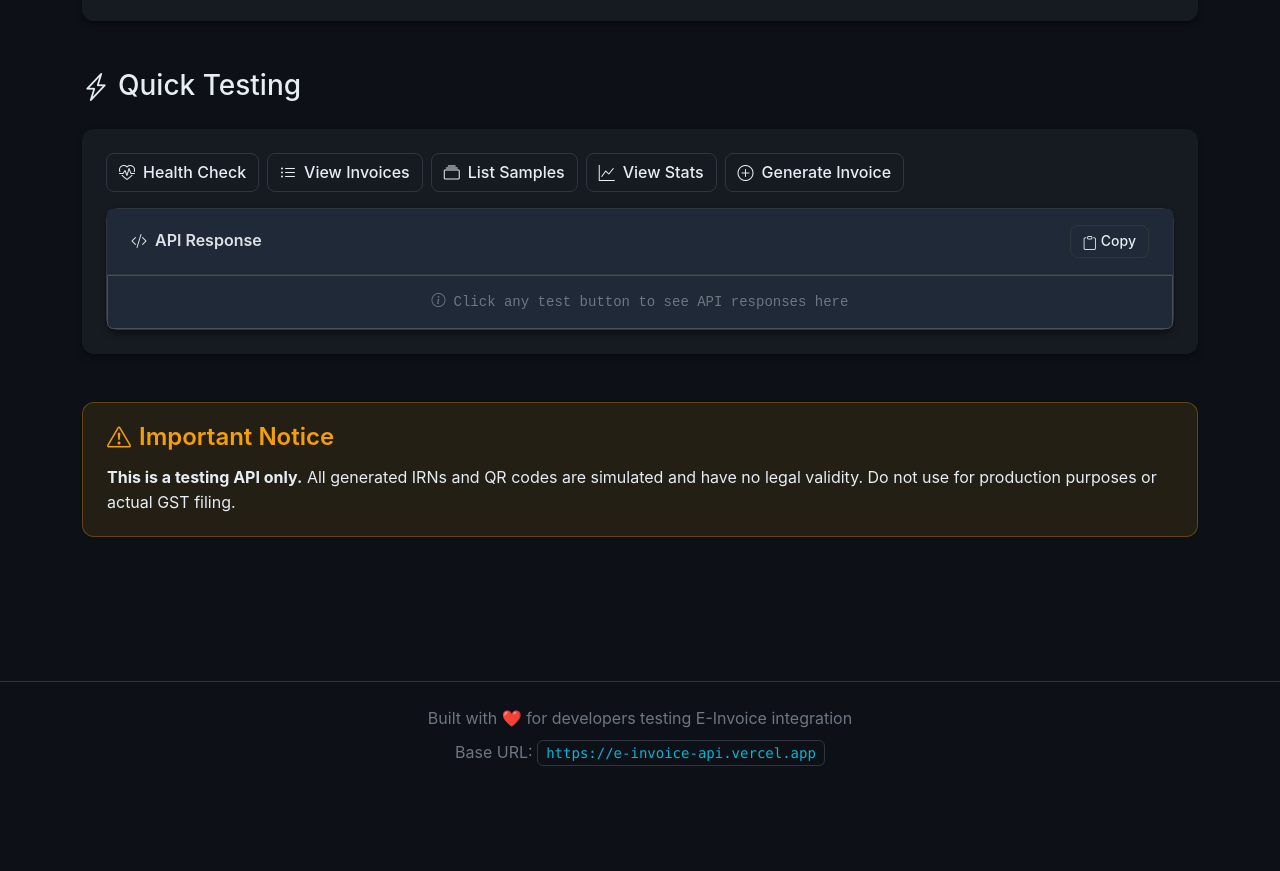
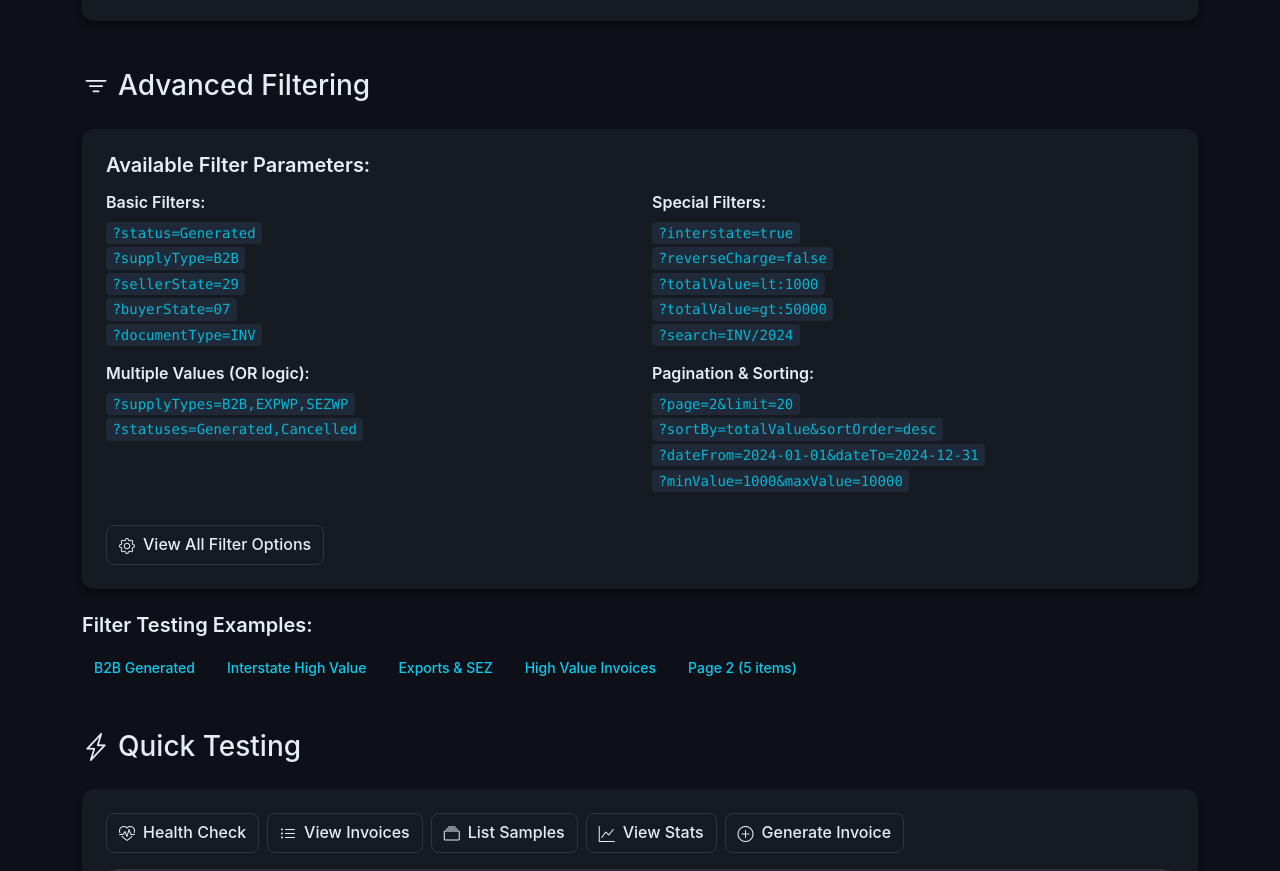
Before and after one commit to OmkarGharat/e-invoice-api, a website: page public/index.html in a window 1280 px wide. Shown: the part 1351-2222 px from the top of the page. Before the commit the page ends 2140 px from the top, so only its background shows below. Drawn offline with nearby package versions, Linux system fonts and the light colour scheme; no server answers.

Commit message:
Edit index.html

```diff
--- a/public/index.html
+++ b/public/index.html
@@ -205,6 +205,70 @@
             </div>
         </section>
 
+        <!-- Filtering Documentation Section -->
+<section class="mb-5">
+    <h2 class="h3 mb-4"><i class="bi bi-filter me-2"></i>Advanced Filtering</h2>
+
+    <div class="card bg-secondary border-0 mb-3">
+        <div class="card-body">
+            <h5 class="mb-3">Available Filter Parameters:</h5>
+
+            <div class="row">
+                <div class="col-md-6">
+                    <h6>Basic Filters:</h6>
+                    <ul class="list-unstyled">
+                        <li><code>?status=Generated</code></li>
+                        <li><code>?supplyType=B2B</code></li>
+                        <li><code>?sellerState=29</code></li>
+                        <li><code>?buyerState=07</code></li>
+                        <li><code>?documentType=INV</code></li>
+                    </ul>
+
+                    <h6>Multiple Values (OR logic):</h6>
+                    <ul class="list-unstyled">
+                        <li><code>?supplyTypes=B2B,EXPWP,SEZWP</code></li>
+                        <li><code>?statuses=Generated,Cancelled</code></li>
+                    </ul>
+                </div>
+
+                <div class="col-md-6">
+                    <h6>Special Filters:</h6>
+                    <ul class="list-unstyled">
+                        <li><code>?interstate=true</code></li>
+                        <li><code>?reverseCharge=false</code></li>
+                        <li><code>?totalValue=lt:1000</code></li>
+                        <li><code>?totalValue=gt:50000</code></li>
+                        <li><code>?search=INV/2024</code></li>
+                    </ul>
+
+                    <h6>Pagination & Sorting:</h6>
+                    <ul class="list-unstyled">
+                        <li><code>?page=2&limit=20</code></li>
+                        <li><code>?sortBy=totalValue&sortOrder=desc</code></li>
+                        <li><code>?dateFrom=2024-01-01&dateTo=2024-12-31</code></li>
+                        <li><code>?minValue=1000&maxValue=10000</code></li>
+                    </ul>
+                </div>
+            </div>
+
+            <div class="mt-3">
+                <button class="btn btn-outline-light" onclick="testEndpoint('/api/e-invoice/filter-options')">
+                    <i class="bi bi-gear me-2"></i>View All Filter Options
+                </button>
+            </div>
+        </div>
+    </div>
+
+    <h5 class="mt-4 mb-3">Filter Testing Examples:</h5>
+    <div class="d-flex flex-wrap gap-2">
+        <button class="btn btn-sm btn-outline-info" onclick="testEndpoint('/api/e-invoice/invoices?supplyType=B2B&status=Generated')">B2B Generated</button>
+        <button class="btn btn-sm btn-outline-info" onclick="testEndpoint('/api/e-invoice/invoices?interstate=true&sortBy=totalValue&sortOrder=desc')">Interstate High Value</button>
+        <button class="btn btn-sm btn-outline-info" onclick="testEndpoint('/api/e-invoice/invoices?supplyTypes=EXPWP,SEZWP')">Exports & SEZ</button>
+        <button class="btn btn-sm btn-outline-info" onclick="testEndpoint('/api/e-invoice/invoices?totalValue=gt:100000')">High Value Invoices</button>
+        <button class="btn btn-sm btn-outline-info" onclick="testEndpoint('/api/e-invoice/invoices?page=2&limit=5')">Page 2 (5 items)</button>
+    </div>
+</section>
+
         <!-- Quick Testing Section -->
         <section class="mb-5">
             <h2 class="h3 mb-4"><i class="bi bi-lightning-charge me-2"></i>Quick Testing</h2>
```
